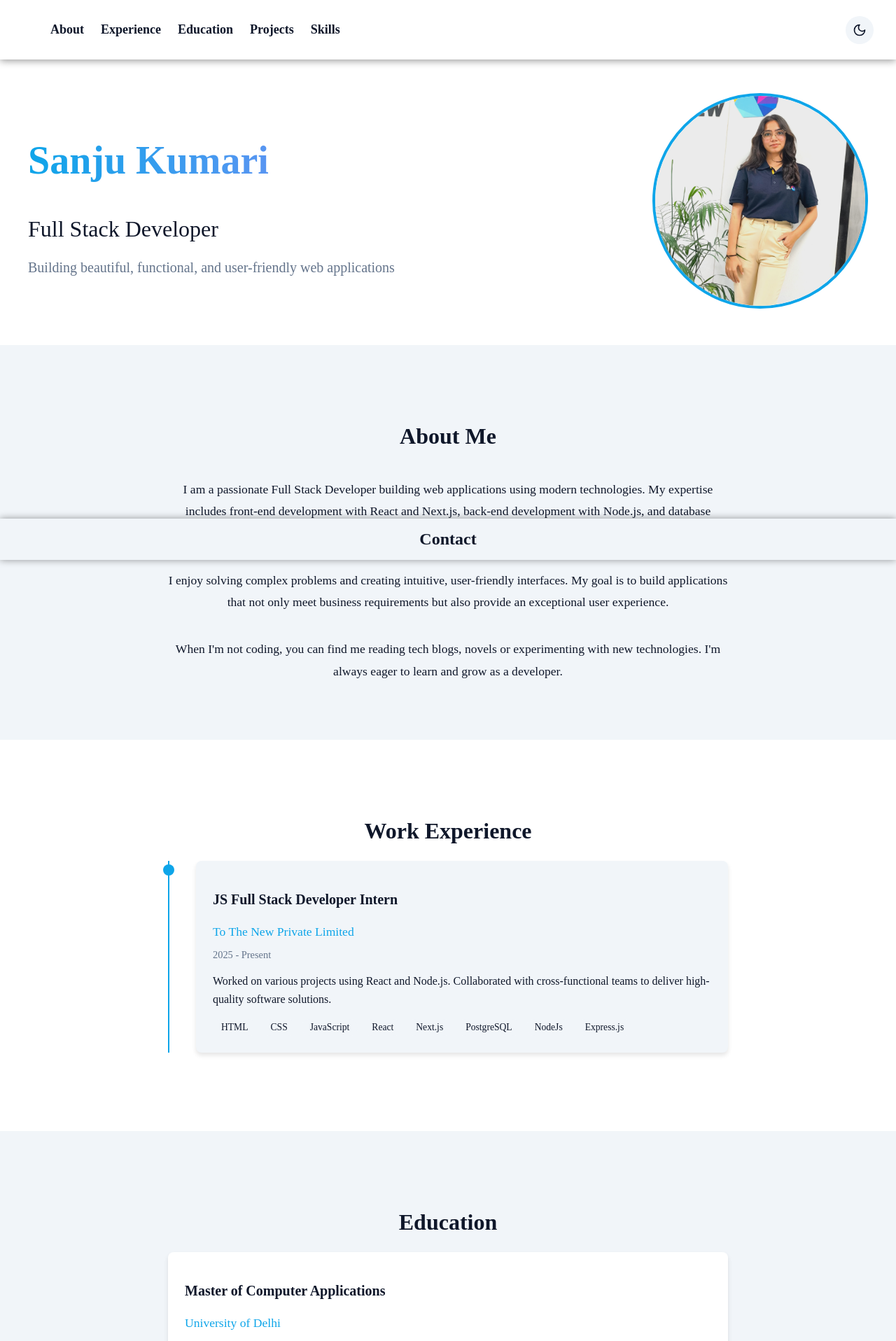
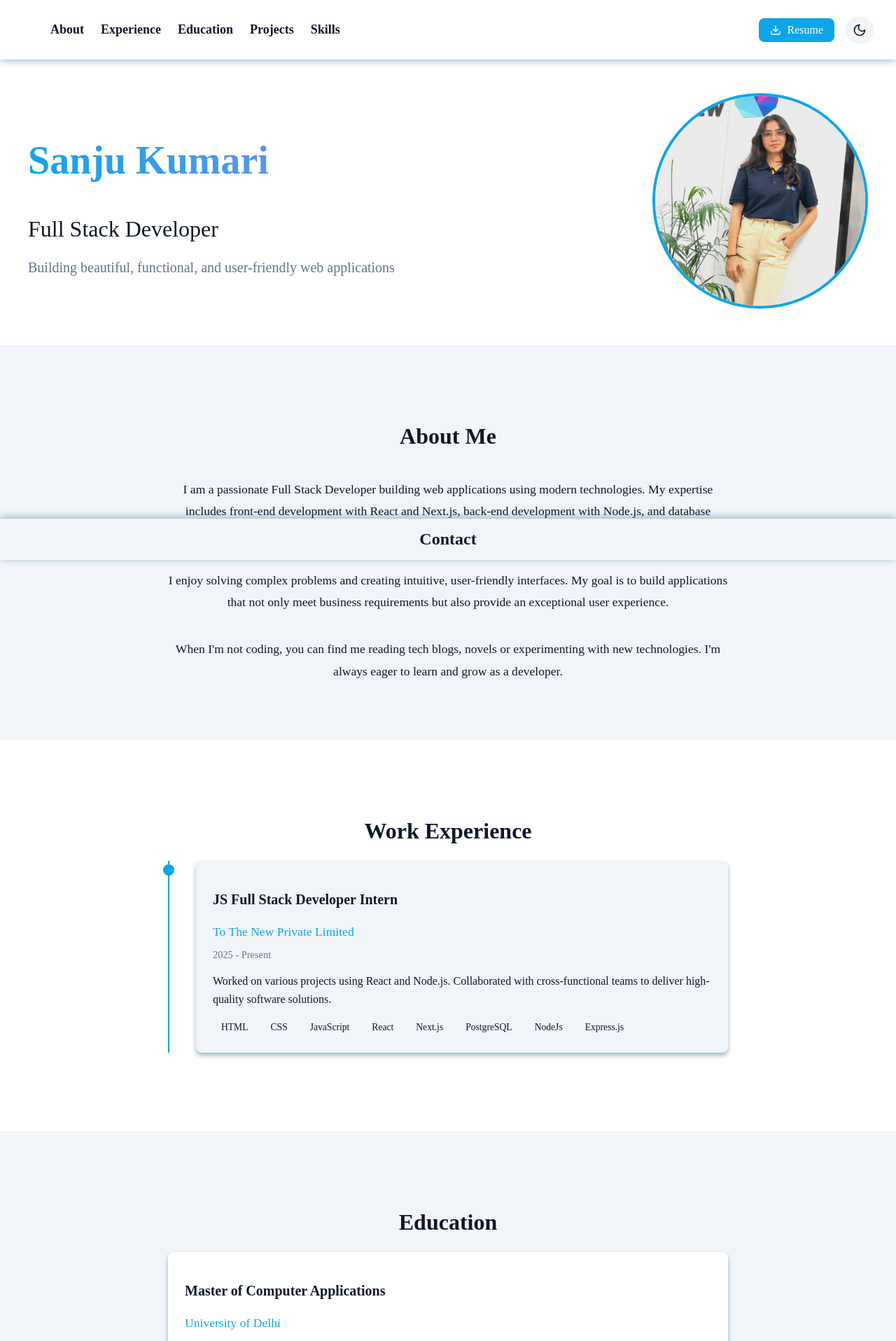
Before and after one commit to Sanju1801/portfolio, a Next.js app: page / in a window 1280 px wide. Shown: the top 1916 px of the page at 70% size. Built offline with nearby package versions, Linux system fonts and the light colour scheme.

Commit message:
fixed styling

```diff
--- a/app/globals.css
+++ b/app/globals.css
@@ -16,6 +16,7 @@
   --accent-foreground: #0f172a;
   --border: #e2e8f0;
   --radius: 0.5rem;
+  --primary-shadow: rgba(8, 82, 116, 0.4);
 }
 
 .dark {
@@ -30,6 +31,7 @@
   --accent: #1e293b;
   --accent-foreground: #f8fafc;
   --border: #334155;
+  --primary-shadow: rgba(14, 165, 233, 0.4);
 }
 
 @media (prefers-color-scheme: dark) {
--- a/app/layout.js
+++ b/app/layout.js
@@ -2,7 +2,7 @@ import "./globals.css";
 import { ThemeProvider } from "@/components/ThemeProvider";
 
 export const metadata = {
-  title: "Professional Portfolio",
+  title: "Portfolio",
   description: "A showcase of my professional work, skills, and experience",
 }
 
--- a/app/page.js
+++ b/app/page.js
@@ -1,5 +1,5 @@
 'use client';
-import { useState, useEffect } from 'react';
+import { useState } from 'react';
 import styles from '@/styles/home.module.css';
 import Hero from '@/components/Hero';
 import About from '@/components/About';
@@ -37,7 +37,6 @@ export default function Home() {
         <div className={styles.contactBtn} onClick={toggleMenu}>
           Contact
         </div>
-        {/* <p>© {new Date().getFullYear()} Your Name. All rights reserved.</p> */}
       </footer>
     </main>
   );
--- a/components/Download-button.jsx
+++ b/components/Download-button.jsx
@@ -1,34 +1,15 @@
-"use client"
-
-import { useState } from "react"
 import { Download } from "lucide-react"
-// import { generatePDF } from "@/lib/pdf-generator"
 import styles from '@/styles/download-button.module.css';
 
 export default function DownloadButton() {
-  const [isGenerating, setIsGenerating] = useState(false)
-
-  const handleDownload = async () => {
-    // setIsGenerating(true)
-    // try {
-    //   await generatePDF()
-    // } catch (error) {
-    //   console.error("Error generating PDF:", error)
-    // } finally {
-    //   setIsGenerating(false)
-    // }
-  }
-
   return (
-    <button className={styles.button} onClick={handleDownload} disabled={isGenerating}>
-      {isGenerating ? (
-        "Generating..."
-      ) : (
-        <>
-          <Download size={16} />
-          <span>Resume</span>
-        </>
-      )}
-    </button>
-  )
+    <a
+      href="/resume.pdf"
+      download
+      className={styles.button}
+    >
+      <Download size={16} />
+      <span>Resume</span>
+    </a>
+  );
 }
--- a/components/Header.jsx
+++ b/components/Header.jsx
@@ -24,7 +24,6 @@ export default function Header() {
 
     return (
         <header className={styles.header}>
-        {/* <div className={styles.logo}>Portfolio</div> */}
 
         <div className={styles.menuIcon} onClick={toggleMenu}>
         {isMenuOpen ? <X size={24} /> : <Menu size={24} />}
@@ -47,14 +46,11 @@ export default function Header() {
             <li>
               <a href="#skills">Skills</a>
             </li>
-            {/* <li>
-              <a href="#footer">Contact</a>
-            </li> */}
           </ul>
         </nav>
         <div className={`${styles.actions} ${isMenuOpen ? styles.showMenu : ''}`}>
 
-          {/* <DownloadButton /> */}
+          <DownloadButton />
           <ThemeToggle />
         </div>
       </header>
--- a/styles/download-button.module.css
+++ b/styles/download-button.module.css
@@ -1,4 +1,5 @@
 .button {
+  text-decoration: none;
     display: flex;
     align-items: center;
     gap: 0.5rem;
--- a/styles/education.module.css
+++ b/styles/education.module.css
@@ -14,7 +14,7 @@
     background-color: var(--background);
     padding: 1.5rem;
     border-radius: var(--radius);
-    box-shadow: 0 4px 6px rgba(0, 0, 0, 0.1);
+    box-shadow: 0 4px 6px var(--primary-shadow);
   }
 
   .degree {
--- a/styles/experience.module.css
+++ b/styles/experience.module.css
@@ -41,7 +41,7 @@
     padding: 1.5rem;
     background-color: var(--secondary);
     border-radius: var(--radius);
-    box-shadow: 0 4px 6px rgba(0, 0, 0, 0.1);
+    box-shadow: 0 4px 6px var(--primary-shadow);
   }
 
   .title {
--- a/styles/home.module.css
+++ b/styles/home.module.css
@@ -13,7 +13,7 @@
   top: 0;
   z-index: 10;
   background-color: var(--background);
-  box-shadow: 0 2px 10px rgba(0, 0, 0, 0.4);
+  box-shadow: 0 2px 10px var(--primary-shadow);
 }
 
 .logo {
@@ -59,7 +59,7 @@
   background-color: var(--muted);
   position: sticky;
   bottom: 0;
-  box-shadow: 0 0 10px rgba(0, 0, 0, 0.4);
+  box-shadow: 0 -2px 10px var(--primary-shadow);
 }
 
 .contactBtn {
--- a/styles/projects.module.css
+++ b/styles/projects.module.css
@@ -14,13 +14,13 @@
     background-color: var(--secondary);
     border-radius: var(--radius);
     overflow: hidden;
-    box-shadow: 0 4px 6px rgba(0, 0, 0, 0.1);
+    box-shadow: 0 4px 6px var(--primary-shadow);
     transition: transform 0.3s ease, box-shadow 0.3s ease;
   }
 
   .projectCard:hover {
     transform: translateY(-5px);
-    box-shadow: 0 10px 15px rgba(0, 0, 0, 0.1);
+    box-shadow: 0 10px 15px var(--primary-shadow);
   }
 
   .imageContainer {
--- a/styles/skill.module.css
+++ b/styles/skill.module.css
@@ -21,7 +21,7 @@
     background-color: var(--background);
     padding: 1.5rem;
     border-radius: var(--radius);
-    box-shadow: 0 4px 6px rgba(0, 0, 0, 0.1);
+    box-shadow: 0 4px 6px var(--primary-shadow);
   }
 
   .categoryTitle {
@@ -51,5 +51,5 @@
     transform: translateY(-2px);
     background-color: var(--primary);
     color: var(--primary-foreground);
-    box-shadow: 0 4px 10px rgba(0, 0, 0, 0.6);
+    box-shadow: 0 4px 10px var(--primary-shadow);
   }
```
Also changed, not shown: 1 other file (tests, documents, lock files or other folders). Lines whose indentation alone changed are shown as unchanged.
